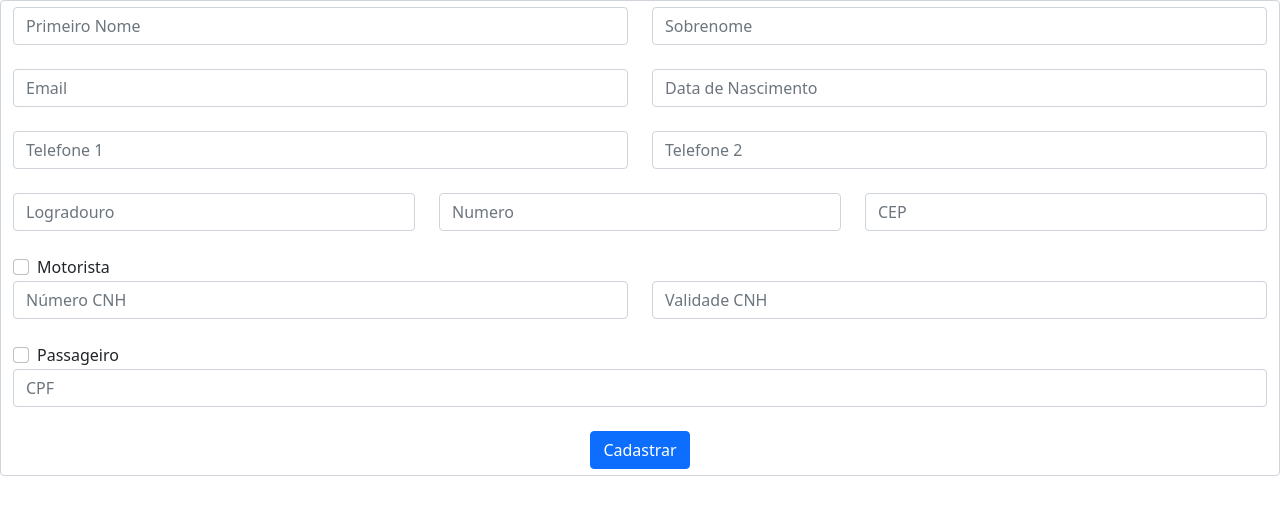
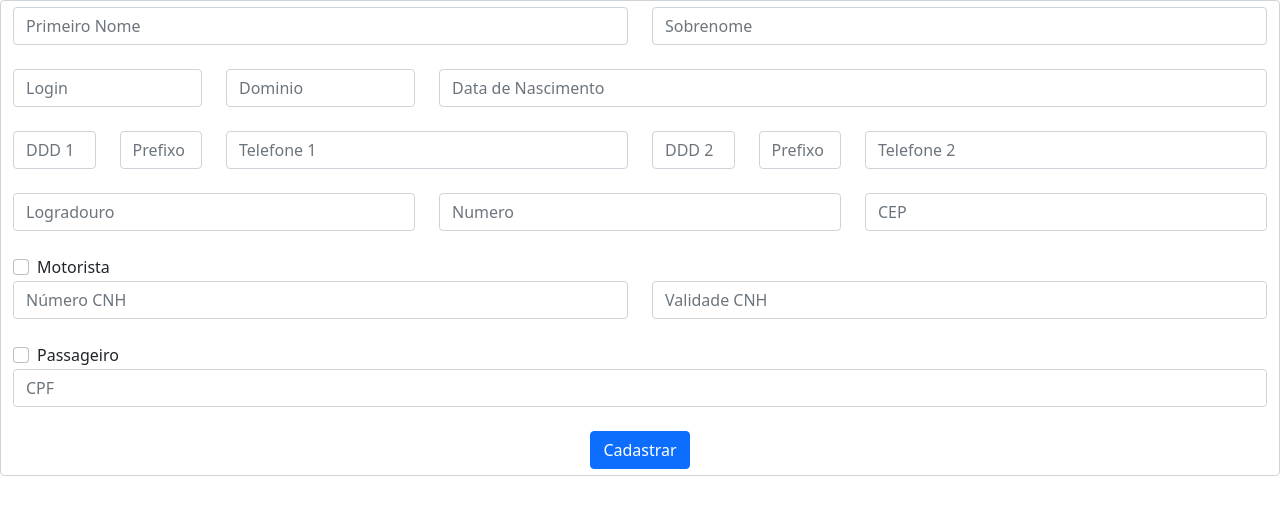
Before and after one commit to joao-coli/LabBd, a Django app: page /cadastro_usuario/ in a window 1280 px wide. Shown: the part 56-571 px from the top of the page. Run offline with Django 3.2, Linux system fonts and the light colour scheme.

Commit message:
Ajustando a tela de cadastro de usuario

```diff
--- a/backend/conf/templates/cadastro_usuario.html
+++ b/backend/conf/templates/cadastro_usuario.html
@@ -14,8 +14,11 @@
   </div>
 
   <div class="row">
-    <div class="col mb-4">
-      <input type="text" class="form-control" placeholder="Email" name="cad_email">
+    <div class="col-2 mb-4">
+      <input type="text" class="form-control" placeholder="Login" name="cad_login">
+    </div>
+    <div class="col-2 mb-4">
+      <input type="text" class="form-control" placeholder="Dominio" name="cad_dominio">
     </div>
     <div class="col mb-4">
       <input type="text" class="form-control" placeholder="Data de Nascimento" name="cad_data_nascimento">
@@ -23,8 +26,21 @@
    </div>
 
   <div class="row">
+    <div class="col-1 mb-4">
+      <input type="text" class="form-control" placeholder="DDD 1" name="cad_ddd1">
+    </div>
+    <div class="col-1 mb-4">
+      <input type="text" class="form-control" placeholder="Prefixo 1" name="cad_pref1">
+    </div>
     <div class="col mb-4">
       <input type="text" class="form-control" placeholder="Telefone 1" name="cad_telefone1">
+    </div>
+
+    <div class="col-1 mb-4">
+      <input type="text" class="form-control" placeholder="DDD 2" name="cad_ddd2">
+    </div>
+    <div class="col-1 mb-4">
+      <input type="text" class="form-control" placeholder="Prefixo 2" name="cad_pref2">
     </div>
     <div class="col mb-4">
       <input type="text" class="form-control" placeholder="Telefone 2" name="cad_telefone2">
```
